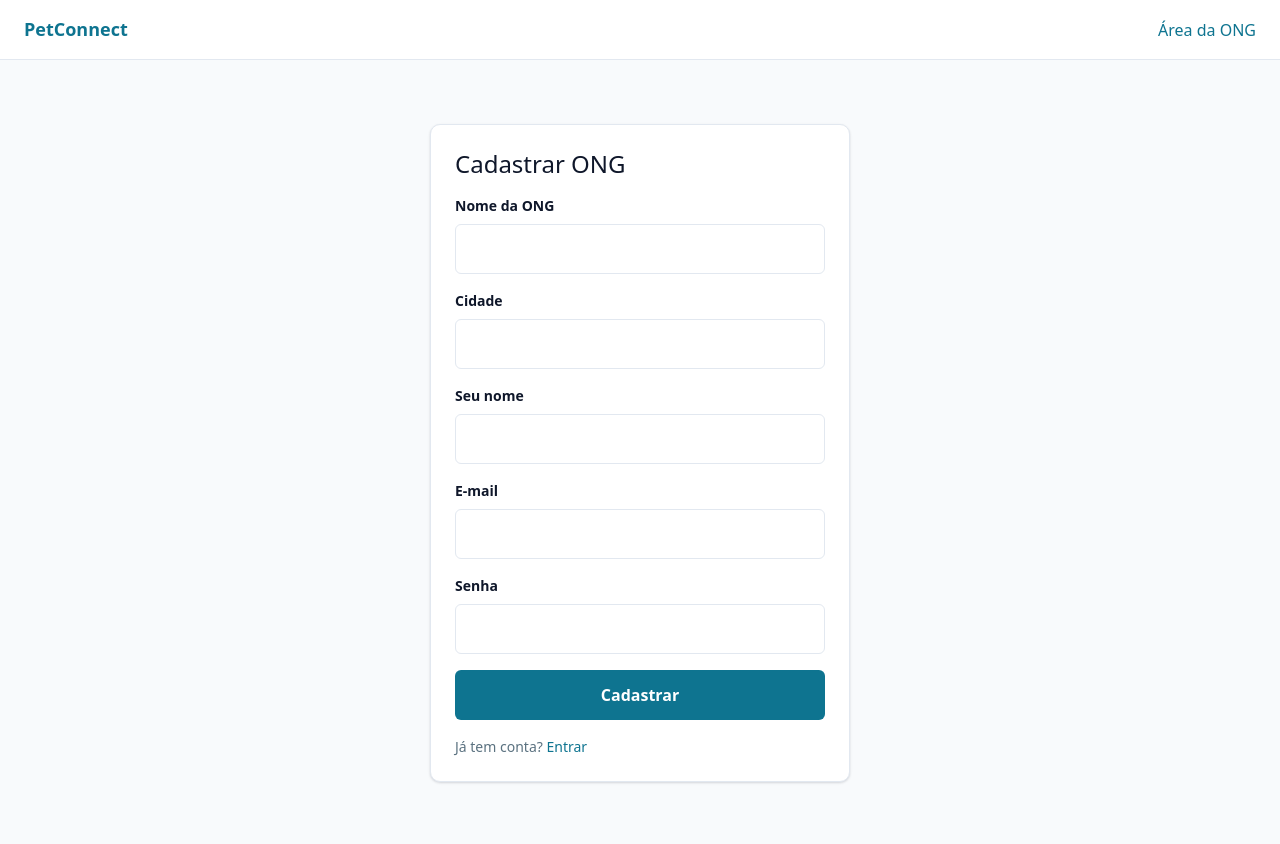
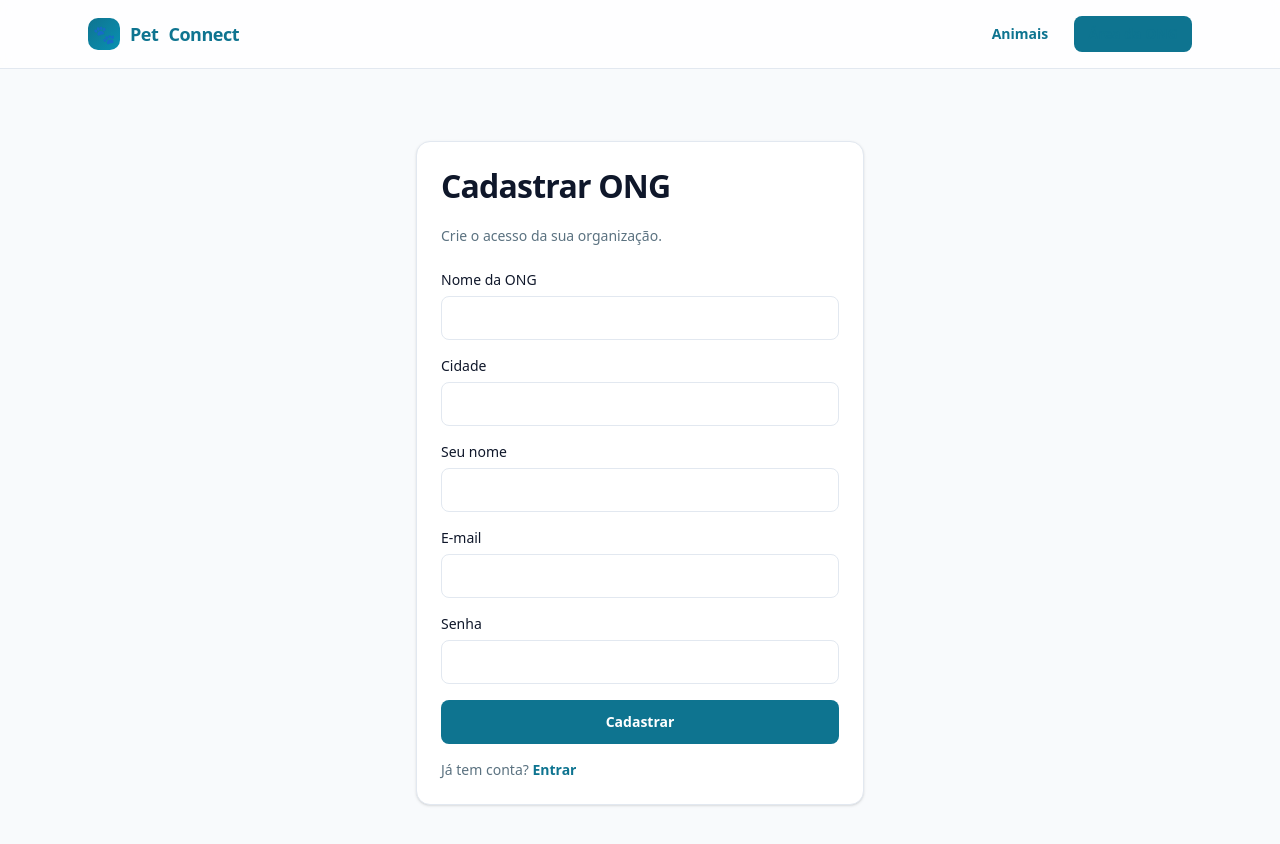
Before and after one commit to tuliorneiva/pet-connect, a React (Vite) app in the folder apps/web/: page /registrar in a window 1280 px wide. Shown: the top 844 px of the page. Built offline with nearby package versions, Linux system fonts and the light colour scheme; no server answers.

Commit message:
feat(web): restyle public layout and auth pages with shadcn

```diff
--- a/apps/web/src/layouts/PublicLayout.tsx
+++ b/apps/web/src/layouts/PublicLayout.tsx
@@ -1,16 +1,24 @@
 import { Link, Outlet } from "react-router-dom";
-import styles from "./PublicLayout.module.css";
+import { Button } from "@/components/shadcn/button";
 
 export function PublicLayout() {
   return (
-    <>
-      <header className={styles.header}>
-        <Link to="/" className={styles.brand}>PetConnect</Link>
-        <Link to="/login">Área da ONG</Link>
+    <div className="min-h-screen bg-background">
+      <header className="sticky top-0 z-40 border-b border-border bg-card/80 backdrop-blur">
+        <div className="mx-auto flex h-17 max-w-6xl items-center gap-6 px-6" style={{ height: 68 }}>
+          <Link to="/lp" className="flex items-center gap-2.5 text-lg font-bold tracking-tight">
+            <span className="grid h-8 w-8 place-items-center rounded-[10px] bg-gradient-to-br from-primary to-[#0891B2] text-white">🐾</span>
+            Pet<span className="text-primary">Connect</span>
+          </Link>
+          <nav className="ml-auto flex items-center gap-3">
+            <Button asChild variant="ghost" size="sm"><Link to="/">Animais</Link></Button>
+            <Button asChild size="sm"><Link to="/login">Área da ONG</Link></Button>
+          </nav>
+        </div>
       </header>
-      <main className={styles.main}>
+      <main className="mx-auto max-w-6xl px-6 py-10">
         <Outlet />
       </main>
-    </>
+    </div>
   );
 }
--- a/apps/web/src/pages/auth/LoginPage.tsx
+++ b/apps/web/src/pages/auth/LoginPage.tsx
@@ -2,11 +2,10 @@ import { useState } from "react";
 import type { FormEvent } from "react";
 import { Link, useNavigate } from "react-router-dom";
 import { useAuth } from "../../auth/AuthContext";
-import { Card } from "../../components/ui/Card";
-import { Field } from "../../components/ui/Field";
-import { Button } from "../../components/ui/Button";
-import { Alert } from "../../components/ui/Alert";
-import styles from "./authForm.module.css";
+import { Card, CardContent, CardHeader, CardTitle } from "@/components/shadcn/card";
+import { Input } from "@/components/shadcn/input";
+import { Label } from "@/components/shadcn/label";
+import { Button } from "@/components/shadcn/button";
 
 export function LoginPage() {
   const { login } = useAuth();
@@ -31,22 +30,33 @@ export function LoginPage() {
   }
 
   return (
-    <div className={styles.wrap}>
+    <div className="mx-auto max-w-md py-8">
       <Card>
-        <h1 className={styles.title}>Entrar</h1>
-        <form onSubmit={onSubmit}>
-          {error && <Alert variant="error">{error}</Alert>}
-          <Field label="E-mail" type="email" value={email} onChange={(e) => setEmail(e.target.value)} required />
-          <Field label="Senha" type="password" value={password} onChange={(e) => setPassword(e.target.value)} required />
-          <div className={styles.actions}>
-            <Button type="submit" className={styles.full} disabled={submitting}>
+        <CardHeader>
+          <CardTitle className="text-2xl">Entrar</CardTitle>
+          <p className="text-sm text-muted-foreground">Acesse o painel da sua ONG.</p>
+        </CardHeader>
+        <CardContent>
+          <form onSubmit={onSubmit} className="flex flex-col gap-4">
+            {error && (
+              <p role="alert" className="rounded-md border border-destructive/30 bg-red-50 px-3 py-2 text-sm text-destructive">{error}</p>
+            )}
+            <div className="flex flex-col gap-1.5">
+              <Label htmlFor="email">E-mail</Label>
+              <Input id="email" type="email" value={email} onChange={(e) => setEmail(e.target.value)} required />
+            </div>
+            <div className="flex flex-col gap-1.5">
+              <Label htmlFor="password">Senha</Label>
+              <Input id="password" type="password" value={password} onChange={(e) => setPassword(e.target.value)} required />
+            </div>
+            <Button type="submit" disabled={submitting} className="w-full">
               {submitting ? "Entrando…" : "Entrar"}
             </Button>
-          </div>
-        </form>
-        <p className={styles.switch}>
-          Ainda não tem conta? <Link to="/registrar">Cadastre sua ONG</Link>
-        </p>
+          </form>
+          <p className="mt-4 text-sm text-muted-foreground">
+            Ainda não tem conta? <Link to="/registrar" className="font-semibold text-primary">Cadastre sua ONG</Link>
+          </p>
+        </CardContent>
       </Card>
     </div>
   );
--- a/apps/web/src/pages/auth/RegisterPage.tsx
+++ b/apps/web/src/pages/auth/RegisterPage.tsx
@@ -2,11 +2,10 @@ import { useState } from "react";
 import type { ChangeEvent, FormEvent } from "react";
 import { Link, useNavigate } from "react-router-dom";
 import { useAuth } from "../../auth/AuthContext";
-import { Card } from "../../components/ui/Card";
-import { Field } from "../../components/ui/Field";
-import { Button } from "../../components/ui/Button";
-import { Alert } from "../../components/ui/Alert";
-import styles from "./authForm.module.css";
+import { Card, CardContent, CardHeader, CardTitle } from "@/components/shadcn/card";
+import { Input } from "@/components/shadcn/input";
+import { Label } from "@/components/shadcn/label";
+import { Button } from "@/components/shadcn/button";
 
 export function RegisterPage() {
   const { register } = useAuth();
@@ -34,25 +33,45 @@ export function RegisterPage() {
   }
 
   return (
-    <div className={styles.wrap}>
+    <div className="mx-auto max-w-md py-8">
       <Card>
-        <h1 className={styles.title}>Cadastrar ONG</h1>
-        <form onSubmit={onSubmit}>
-          {error && <Alert variant="error">{error}</Alert>}
-          <Field label="Nome da ONG" value={form.org_name} onChange={update("org_name")} required />
-          <Field label="Cidade" value={form.city} onChange={update("city")} />
-          <Field label="Seu nome" value={form.name} onChange={update("name")} required />
-          <Field label="E-mail" type="email" value={form.email} onChange={update("email")} required />
-          <Field label="Senha" type="password" value={form.password} onChange={update("password")} required maxLength={72} />
-          <div className={styles.actions}>
-            <Button type="submit" className={styles.full} disabled={submitting}>
+        <CardHeader>
+          <CardTitle className="text-2xl">Cadastrar ONG</CardTitle>
+          <p className="text-sm text-muted-foreground">Crie o acesso da sua organização.</p>
+        </CardHeader>
+        <CardContent>
+          <form onSubmit={onSubmit} className="flex flex-col gap-4">
+            {error && (
+              <p role="alert" className="rounded-md border border-destructive/30 bg-red-50 px-3 py-2 text-sm text-destructive">{error}</p>
+            )}
+            <div className="flex flex-col gap-1.5">
+              <Label htmlFor="org_name">Nome da ONG</Label>
+              <Input id="org_name" value={form.org_name} onChange={update("org_name")} required />
+            </div>
+            <div className="flex flex-col gap-1.5">
+              <Label htmlFor="city">Cidade</Label>
+              <Input id="city" value={form.city} onChange={update("city")} />
+            </div>
+            <div className="flex flex-col gap-1.5">
+              <Label htmlFor="name">Seu nome</Label>
+              <Input id="name" value={form.name} onChange={update("name")} required />
+            </div>
+            <div className="flex flex-col gap-1.5">
+              <Label htmlFor="email">E-mail</Label>
+              <Input id="email" type="email" value={form.email} onChange={update("email")} required />
+            </div>
+            <div className="flex flex-col gap-1.5">
+              <Label htmlFor="password">Senha</Label>
+              <Input id="password" type="password" value={form.password} onChange={update("password")} required maxLength={72} />
+            </div>
+            <Button type="submit" disabled={submitting} className="w-full">
               {submitting ? "Cadastrando…" : "Cadastrar"}
             </Button>
-          </div>
-        </form>
-        <p className={styles.switch}>
-          Já tem conta? <Link to="/login">Entrar</Link>
-        </p>
+          </form>
+          <p className="mt-4 text-sm text-muted-foreground">
+            Já tem conta? <Link to="/login" className="font-semibold text-primary">Entrar</Link>
+          </p>
+        </CardContent>
       </Card>
     </div>
   );
```
